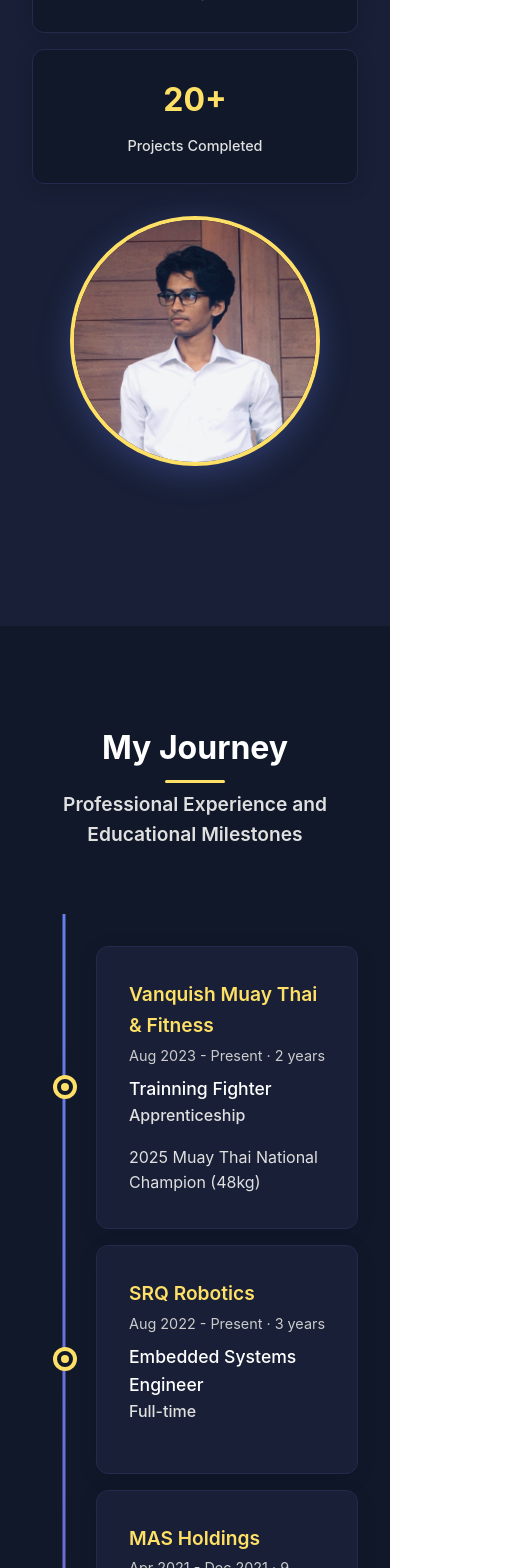
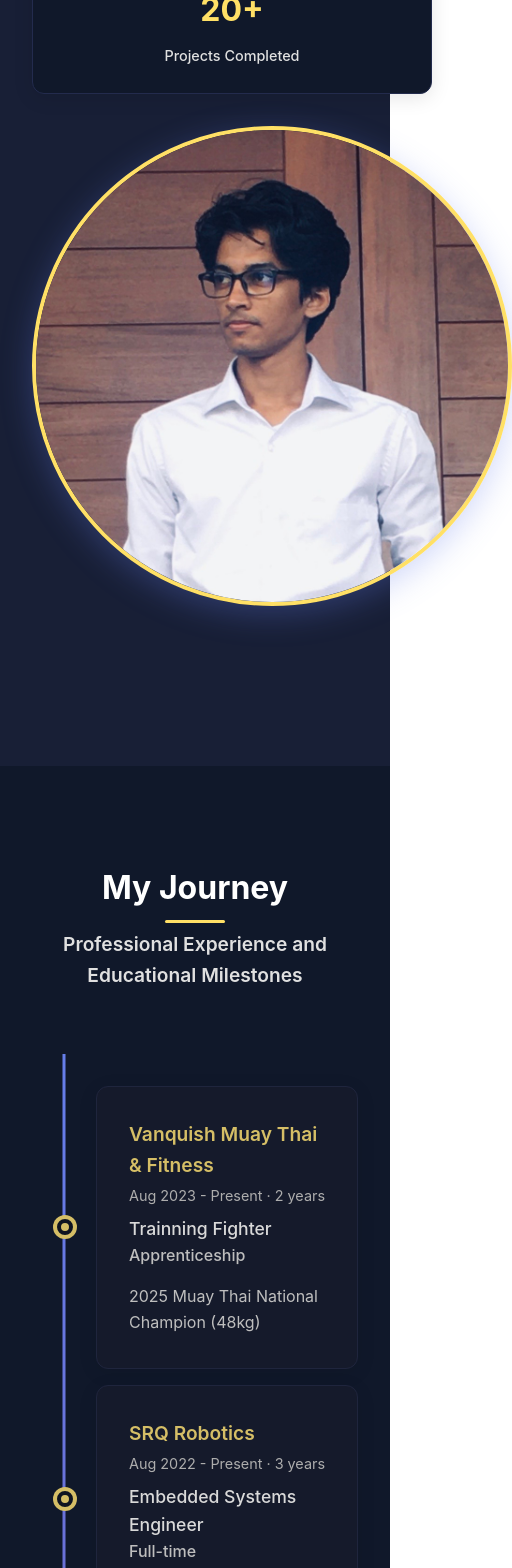
Before and after one commit to Pasindu-Vihangana/pasindu-vihangana.github.io, a React (Vite) app: page /pasindu-vihangana.github.io/about in a window 390 px wide. Shown: the part 1100-2668 px from the top of the page, 512 px wide, since content can reach past the window. Built offline with nearby package versions, Linux system fonts and the light colour scheme.

Commit message:
Update About.css

```diff
--- a/src/components/About.css
+++ b/src/components/About.css
@@ -116,8 +116,8 @@
 }
 
 .portrait-image {
-  width: 300px;
-  height: 300px;
+  width: 480px;
+  height: 480px;
   border-radius: 50%;
   overflow: hidden;
   margin: 0 auto;
@@ -127,7 +127,7 @@
 }
 
 .portrait-image:hover {
-  transform: scale(1.05);
+  transform: scale(1.1);
 }
 
 .portrait-image img {
@@ -242,8 +242,33 @@
   background: var(--color-card-bg);
   padding: 2rem;
   border-radius: 12px;
-  box-shadow: 0 4px 20px rgba(0, 0, 0, 0.1);
+  box-shadow: 0 4px 20px rgba(0, 0, 0, 0.08);
   border: 1px solid var(--color-border);
+  filter: brightness(0.85) grayscale(0.15);
+  transition:
+    filter 0.35s cubic-bezier(0.4,0,0.2,1),
+    box-shadow 0.35s cubic-bezier(0.4,0,0.2,1),
+    border-color 0.35s cubic-bezier(0.4,0,0.2,1),
+    background 0.35s cubic-bezier(0.4,0,0.2,1),
+    transform 0.35s cubic-bezier(0.4,0,0.2,1);
+  cursor: pointer;
+  will-change: transform, filter, box-shadow;
+}
+
+.timeline-content:hover,
+.timeline-item.animate-in .timeline-content:hover {
+  filter: brightness(1.12) grayscale(0);
+  background: var(--color-card-bg);
+  box-shadow: 0 8px 32px 0 rgba(102, 126, 234, 0.25), 0 0 0 3px var(--color-highlight);
+  border-color: var(--color-highlight);
+  z-index: 2;
+  transform: scale(1.05);
+}
+
+.timeline-content:active {
+  filter: brightness(1.15) grayscale(0);
+  box-shadow: 0 12px 36px 0 rgba(102, 126, 234, 0.35), 0 0 0 4px var(--color-highlight);
+  transform: scale(1.03);
 }
 
 .timeline-item.left .timeline-content {
@@ -325,11 +350,6 @@
     grid-template-columns: 1fr;
   }
 
-  .portrait-image {
-    width: 250px;
-    height: 250px;
-  }
-
   .timeline-line {
     left: 2rem;
   }
```
